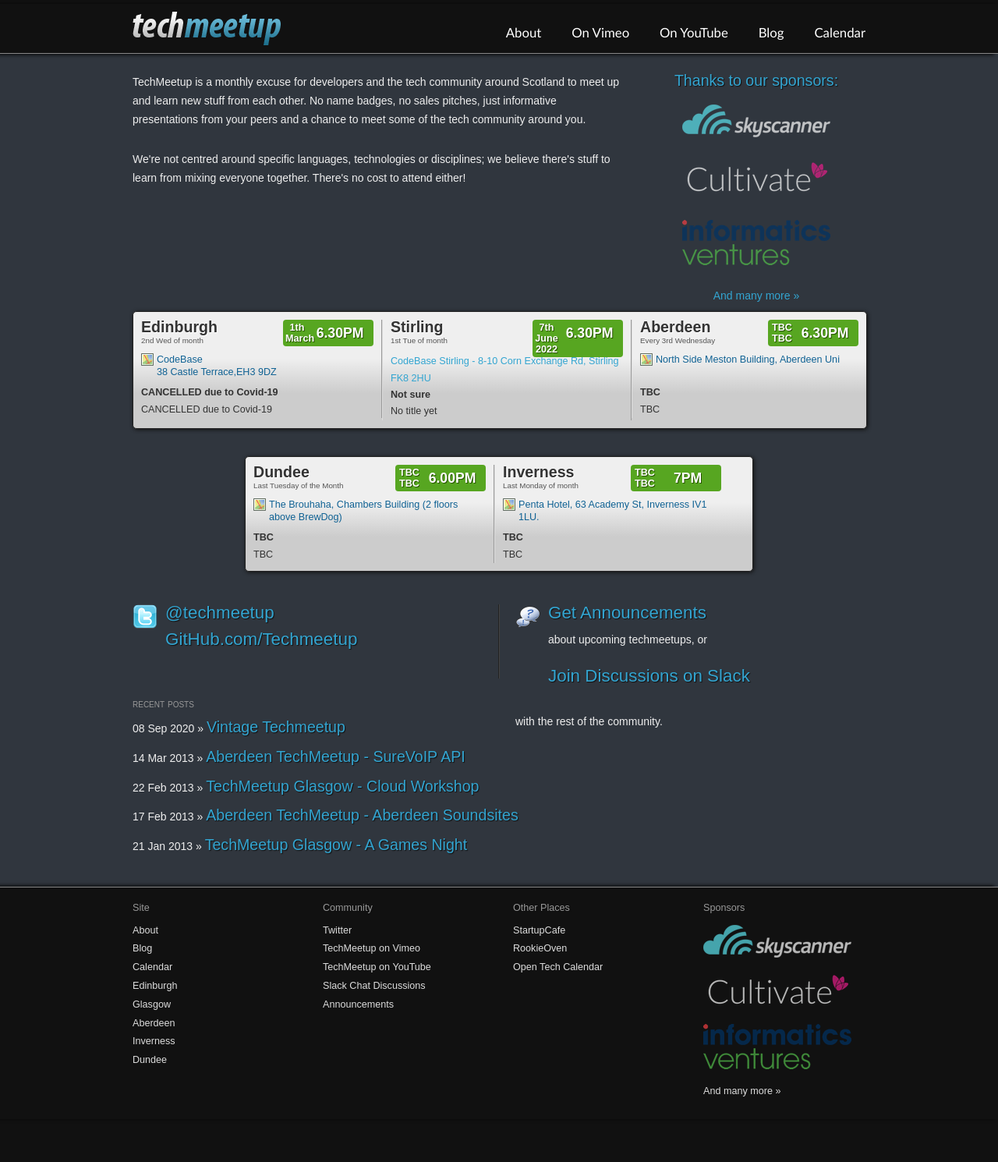
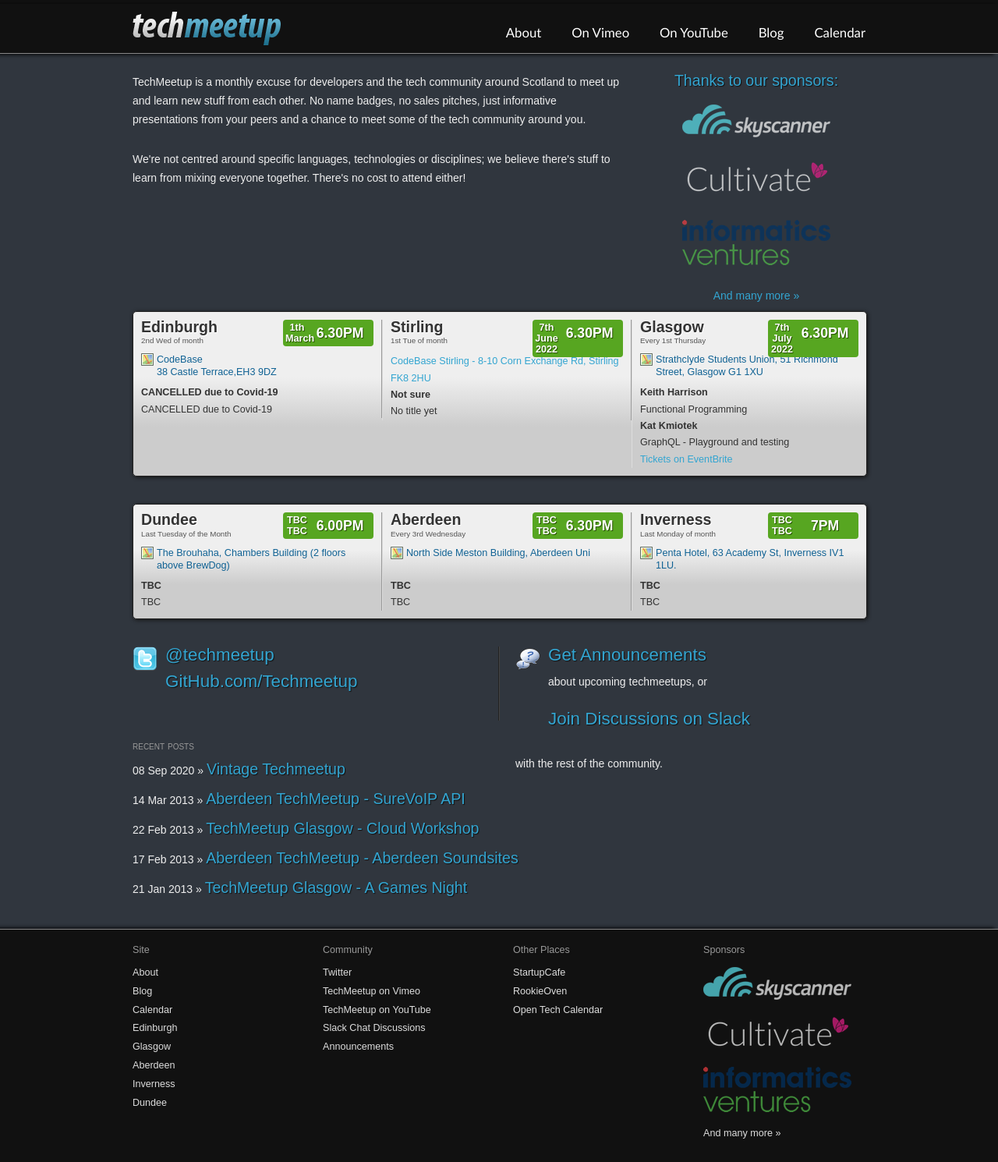
Before and after one commit to techmeetup/techmeetup.co.uk, a Jekyll site: the page built from index.html, in a window 1280 px wide. Shown: the whole page at 78% size. Built offline with Jekyll 4.4.1, drawn with Linux system fonts in a browser that asks for light colours; before the commit the page ends 1435 px from its top, so only the background shows below that.

Commit message:
Glasgow July event

```diff
--- a/Gemfile
+++ b/Gemfile
@@ -1,6 +1,7 @@
 source 'https://rubygems.org'
 
 gem 'github-pages'
+gem 'webrick'
 
 group :development do
   gem 'guard-jekyll-plus'
--- a/_data/index.json
+++ b/_data/index.json
@@ -12,16 +12,20 @@
   "glasgow": {
     "speakers": [
       {
-        "name": "TBC",
-        "talk": "TBC"
+        "name": "Keith Harrison",
+        "talk": "Functional Programming"
+      },
+      {
+        "name": "Kat Kmiotek",
+        "talk": "GraphQL - Playground and testing"
       }
     ],
-    "day": "TBC",
-    "month": "TBC"
+    "day": "7th",
+    "month": "July 2022"
   },
   "stirling": {
     "speakers": [
-     {
+      {
         "name": "Not sure",
         "talk": "No title yet"
       }
--- a/index.html
+++ b/index.html
@@ -5,38 +5,58 @@
 
 <div id="head">
   <div id="intro">
-       <p>TechMeetup is a monthly excuse for developers and the tech community around Scotland to meet up and learn new stuff from each other. No name badges, no sales pitches, just informative presentations from your peers and a chance to meet some of the tech community around you.</p>
+    <p>
+      TechMeetup is a monthly excuse for developers and the tech community
+      around Scotland to meet up and learn new stuff from each other. No name
+      badges, no sales pitches, just informative presentations from your peers
+      and a chance to meet some of the tech community around you.
+    </p>
 
-       <p>We're not centred around specific languages, technologies or disciplines; we believe there's stuff to learn from mixing everyone together. There's no cost to attend either!</p>
+    <p>
+      We're not centred around specific languages, technologies or disciplines;
+      we believe there's stuff to learn from mixing everyone together. There's
+      no cost to attend either!
+    </p>
   </div>
 
-  <div id="sponsors"><h4>Thanks to our sponsors:</h4>
+  <div id="sponsors">
+    <h4>Thanks to our sponsors:</h4>
     <ul>
-      <li><a href="http://www.skyscanner.net/" class="fadehover">
+      <li>
+        <a href="http://www.skyscanner.net/" class="fadehover">
           <img src="{{ site.baseurl }}/static/img/skyscanner.png" />
-      </a></li>
-      <li><a href="http://cultivatehq.com/" class="fadehover">
-          <img src="{{ site.baseurl }}/static/img/cultivatehq-white-small.png" />
-      </a></li>
-      <li><a href="http://www.informatics-ventures.com/" class="fadehover">
+        </a>
+      </li>
+      <li>
+        <a href="http://cultivatehq.com/" class="fadehover">
+          <img
+            src="{{ site.baseurl }}/static/img/cultivatehq-white-small.png"
+          />
+        </a>
+      </li>
+      <li>
+        <a href="http://www.informatics-ventures.com/" class="fadehover">
           <img src="{{ site.baseurl }}/static/img/informatics.png" />
-      </a></li>
+        </a>
+      </li>
       <li><a href="{{ site.baseurl }}/about.html">And many more »</a></li>
     </ul>
   </div>
-
 </div>
 
 <ul class="cities">
-
   <li class="first">
     <h4><a href="{{ site.baseurl }}/edinburgh.html">Edinburgh</a></h4>
     <span>2nd Wed of month</span>
-    <p><a href="https://goo.gl/maps/vGxnZeziwdJ2" class="map">CodeBase<br>38 Castle Terrace,EH3 9DZ</a></p>
+    <p>
+      <a href="https://goo.gl/maps/vGxnZeziwdJ2" class="map"
+        >CodeBase<br />38 Castle Terrace,EH3 9DZ</a
+      >
+    </p>
     {% for speaker in site.data.index.edinburgh.speakers %}
     <p>
       <strong>{{ speaker.name }}</strong>
-      <br>
+      <br />
       {{ speaker.talk }}
     </p>
     {% endfor %}
@@ -74,13 +99,81 @@
   </li>
 
   <li class="last">
+    <h4><a href="{{ site.baseurl }}/glasgow.html">Glasgow</a></h4>
+    <span>Every 1st Thursday</span>
+    <p>
+      <a href="https://goo.gl/maps/XpgiaafHK2U6ffEf9" class="map"
+        >Strathclyde Students Union, 51 Richmond Street, Glasgow G1 1XU</a
+      >
+    </p>
+    {% for speaker in site.data.index.glasgow.speakers %}
+    <p>
+      <strong>{{ speaker.name }}</strong>
+      <br />
+      {{ speaker.talk }}
+    </p>
+    {% endfor %}
+    <p>
+      <a
+        href="https://www.eventbrite.co.uk/e/tech-meetup-july-tickets-357010898207"
+        >Tickets on EventBrite</a
+      >
+    </p>
+    <div class="datewrapper">
+      <div class="when">
+        <div class="daywrap">
+          <div class="day">{{ site.data.index.glasgow.day }}</div>
+          <div class="month">{{ site.data.index.glasgow.month }}</div>
+        </div>
+        <div class="time">6.30PM</div>
+      </div>
+    </div>
+  </li>
+</ul>
+
+<ul class="cities">
+  <li class="first">
+    <h4><a href="{{ site.baseurl }}/dundee.html">Dundee</a></h4>
+    <span>Last Tuesday of the Month</span>
+    <p>
+      <a
+        href="https://www.google.com/maps/search/Chambers+Building,+Panmure+Street,+DD1+1ED/@56.463188,-2.9728147,17z/data=!3m1!4b1"
+        class="map"
+        >The Brouhaha, Chambers Building (2 floors above BrewDog)</a
+      >
+    </p>
+    {% for speaker in site.data.index.dundee.speakers %}
+    <p>
+      <strong>{{ speaker.name }}</strong>
+      <br />
+      {{ speaker.talk }}
+    </p>
+    {% endfor %}
+    <div class="datewrapper">
+      <div class="when">
+        <div class="daywrap">
+          <div class="day">{{ site.data.index.dundee.day }}</div>
+          <div class="month">{{ site.data.index.dundee.month }}</div>
+        </div>
+        <div class="time">6.00PM</div>
+      </div>
+    </div>
+  </li>
+
+  <li>
     <h4><a href="{{ site.baseurl }}/aberdeen.html">Aberdeen</a></h4>
     <span>Every 3rd Wednesday</span>
-    <p><a href="http://maps.google.co.uk/maps?f=q&amp;source=s_q&amp;hl=en&amp;geocode=&amp;q=Meston+Building+Aberdeen+University&amp;sll=57.294593,-2.400159&amp;sspn=0.017437,0.034075&amp;ie=UTF8&amp;hq=Meston+Building+Aberdeen+University&amp;hnear=&amp;l" class="map">North Side Meston Building, Aberdeen Uni</a></p>
+    <p>
+      <a
+        href="http://maps.google.co.uk/maps?f=q&amp;source=s_q&amp;hl=en&amp;geocode=&amp;q=Meston+Building+Aberdeen+University&amp;sll=57.294593,-2.400159&amp;sspn=0.017437,0.034075&amp;ie=UTF8&amp;hq=Meston+Building+Aberdeen+University&amp;hnear=&amp;l"
+        class="map"
+        >North Side Meston Building, Aberdeen Uni</a
+      >
+    </p>
     {% for speaker in site.data.index.aberdeen.speakers %}
     <p>
       <strong>{{ speaker.name }}</strong>
-      <br>
+      <br />
       {{ speaker.talk }}
     </p>
     {% endfor %}
@@ -95,42 +188,20 @@
     </div>
   </li>
 
-</ul>
-
-<ul id="secondcities" class="cities">
-
-  <li class="first">
-    <h4><a href="{{ site.baseurl }}/dundee.html">Dundee</a></h4>
-    <span>Last Tuesday of the Month</span>
-    <p>
-      <a href="https://www.google.com/maps/search/Chambers+Building,+Panmure+Street,+DD1+1ED/@56.463188,-2.9728147,17z/data=!3m1!4b1" class="map">The Brouhaha, Chambers Building (2 floors above BrewDog)</a>
-    </p>
-    {% for speaker in site.data.index.dundee.speakers %}
-    <p>
-      <strong>{{ speaker.name }}</strong>
-      <br>
-      {{ speaker.talk }}
-    </p>
-    {% endfor %}
-    <div class="datewrapper">
-      <div class="when">
-        <div class="daywrap">
-          <div class="day">{{ site.data.index.dundee.day }}</div>
-          <div class="month">{{ site.data.index.dundee.month }}</div>
-        </div>
-        <div class="time">6.00PM</div>
-      </div>
-    </div>
-  </li>
-
   <li class="last">
     <h4><a href="{{ site.baseurl }}/inverness.html">Inverness</a></h4>
     <span>Last Monday of month</span>
-    <p><a href="https://www.google.co.uk/maps?q=pentahotel+inverness&ion=1&espv=2&es_th=1&bav=on.2,or.r_cp.&bvm=bv.107467506,d.ZWU&biw=1366&bih=628&dpr=1&safe=strict&um=1&ie=UTF-8&sa=X&ved=0CAYQ_AUoAWoVChMIssH-7pGQyQIVhLYUCh07oQLX" class="map">Penta Hotel, 63 Academy St, Inverness IV1 1LU.</a></p>
+    <p>
+      <a
+        href="https://www.google.co.uk/maps?q=pentahotel+inverness&ion=1&espv=2&es_th=1&bav=on.2,or.r_cp.&bvm=bv.107467506,d.ZWU&biw=1366&bih=628&dpr=1&safe=strict&um=1&ie=UTF-8&sa=X&ved=0CAYQ_AUoAWoVChMIssH-7pGQyQIVhLYUCh07oQLX"
+        class="map"
+        >Penta Hotel, 63 Academy St, Inverness IV1 1LU.</a
+      >
+    </p>
     {% for speaker in site.data.index.inverness.speakers %}
     <p>
       <strong>{{ speaker.name }}</strong>
-      <br>
+      <br />
       {{ speaker.talk }}
     </p>
     {% endfor %}
@@ -144,7 +215,6 @@
       </div>
     </div>
   </li>
-
 </ul>
 
 <div id="contact">
@@ -157,10 +227,17 @@
 
   <div id="twitter">
     <img src="{{site.baseurl}}/static/img/groups.png" />
-    <h3><a href="http://groups.google.com/group/techmeetup?pli=1">
-      Get Announcements</a></h3> about upcoming techmeetups, or <br /><br />
-    <h3><a href="http://techmeetup.herokuapp.com/">
-      Join Discussions on Slack</a></h3><br /> with the rest of the community.
+    <h3>
+      <a href="http://groups.google.com/group/techmeetup?pli=1">
+        Get Announcements</a
+      >
+    </h3>
+    about upcoming techmeetups, or <br /><br />
+    <h3>
+      <a href="http://techmeetup.herokuapp.com/"> Join Discussions on Slack</a>
+    </h3>
+    <br />
+    with the rest of the community.
   </div>
 </div>
 
@@ -169,7 +246,10 @@
 <div id="home">
   <ul id="blog" class="posts">
     {% for post in site.posts limit:5 %}
-      <li><span>{{ post.date | date_to_string }}</span> &raquo; <a href="{{site.baseurl}}{{ post.url }}"><h4>{{ post.title }}</h4></a></li>
+    <li>
+      <span>{{ post.date | date_to_string }}</span> &raquo;
+      <a href="{{site.baseurl}}{{ post.url }}"><h4>{{ post.title }}</h4></a>
+    </li>
     {% endfor %}
   </ul>
 </div>
--- a/static/css/desktop.css
+++ b/static/css/desktop.css
@@ -281,7 +281,6 @@
 		width         : 290px;
 		border-right  : 0px;
 	}
-	#secondcities { width: 650px; margin: 0 auto; margin-bottom: 3em; }
 }
 
 @media screen and (max-width: 940px) {
```
Also changed, not shown: other parts of index.html (+7 -2 lines), glasgow.html (+11 -14 lines), Gemfile.lock.
